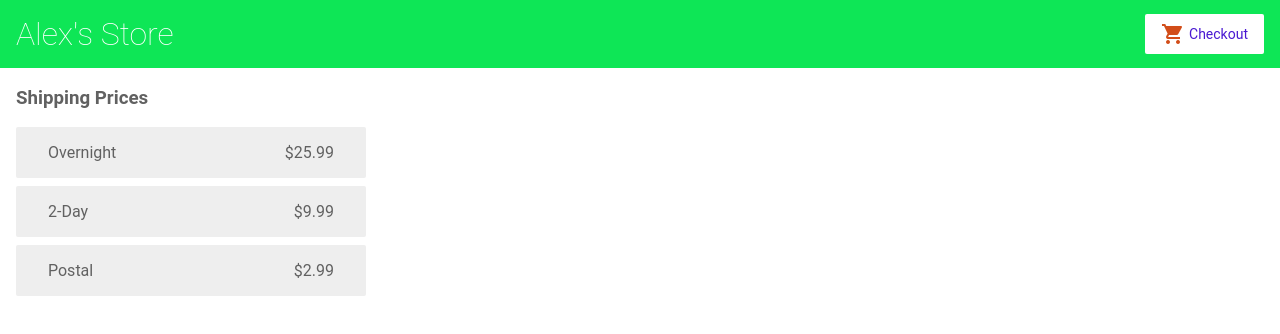
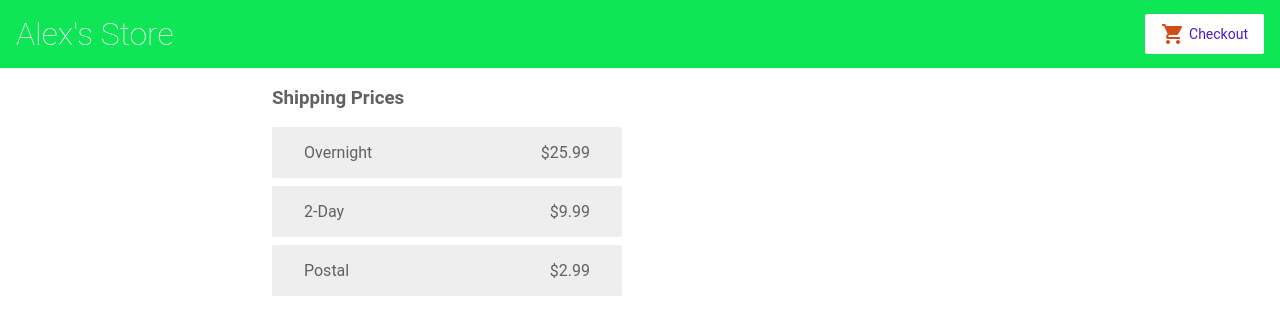
Before and after one commit to AlexNoyanov/angular-MyStore, an Angular app: page /shipping in a window 1280 px wide. Shown: the top 334 px of the page. Built offline with nearby package versions, Linux system fonts and the light colour scheme.

Commit message:
1 file modified, styles changed for cart-item

```diff
--- a/src/styles.css
+++ b/src/styles.css
@@ -127,7 +127,7 @@ app-top-bar h1 {
 .cart-item, .shipping-item {
   width: 100%;
   min-width: 350px;
-  max-width: 400px;
+  max-width: 450px;
   display: flex;
   flex-direction: row;
   justify-content: space-between;
@@ -135,10 +135,11 @@ app-top-bar h1 {
   margin-bottom: 8px;
   border-radius: 2px;
   background-color: #EEEEEE;
+  margin-left: 0%;
 }
 
 div{
-  margin-left: 2;
+  margin-left: 20%;
 }
 
 
```
